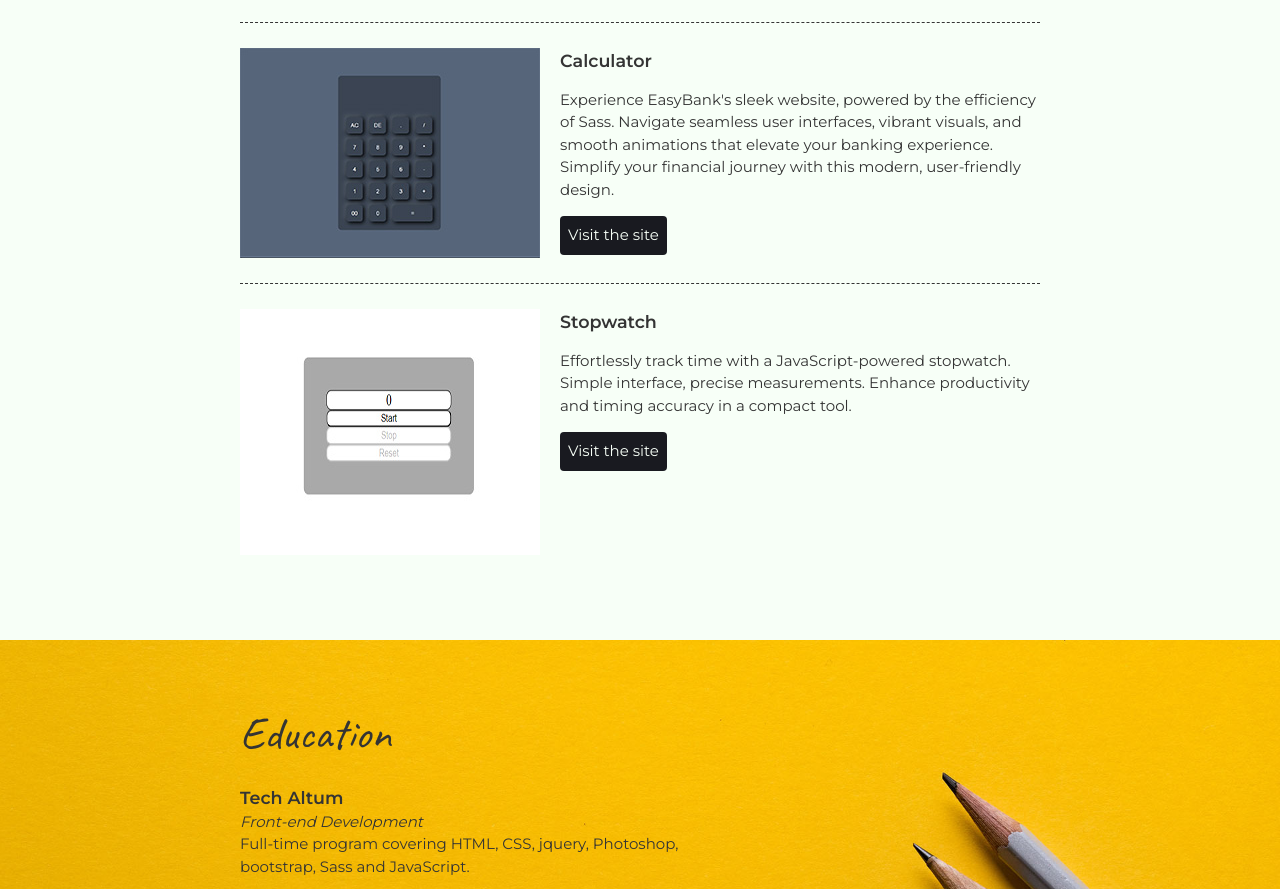
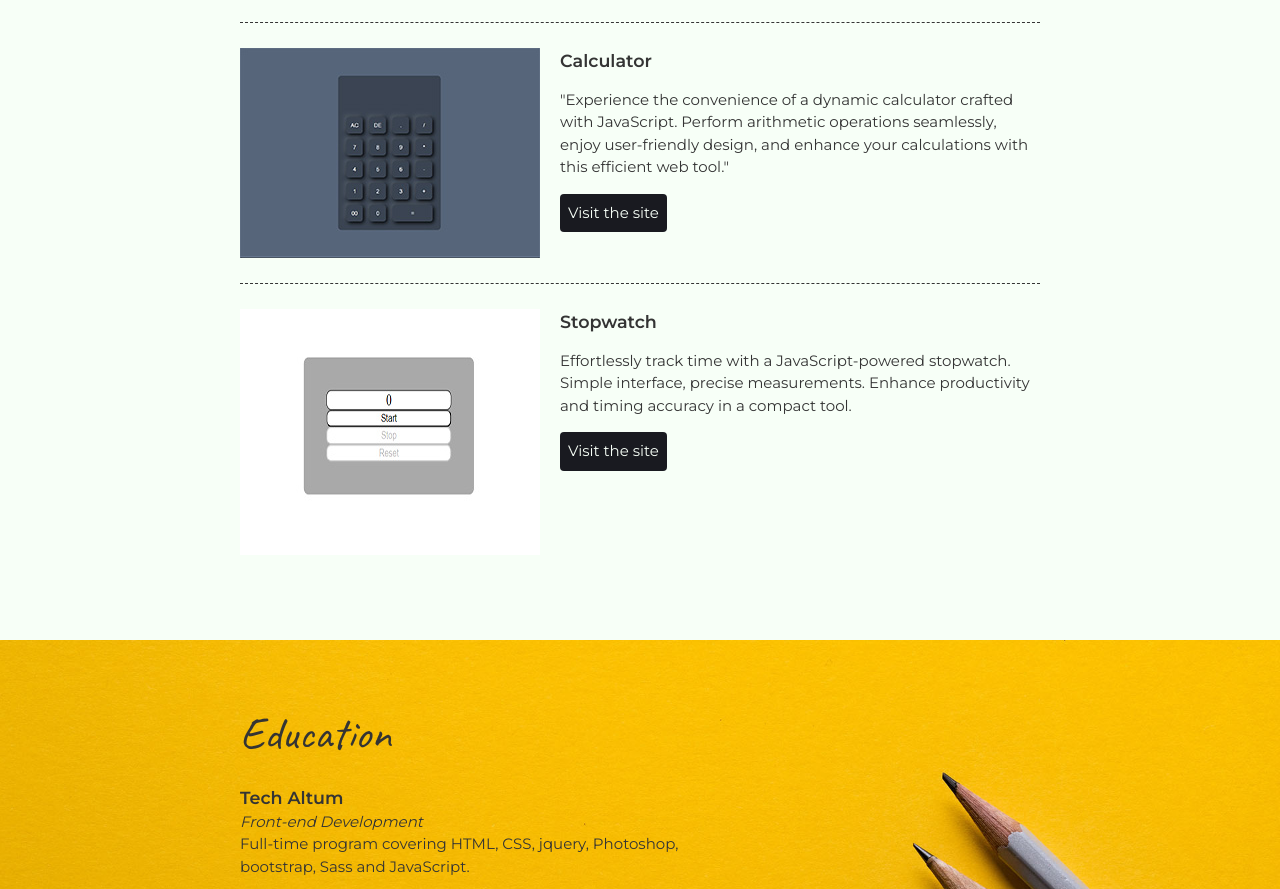
Before and after one commit to tanishq-tanwar/PersonalWebsite, a plain HTML site: page index.html in a window 1280 px wide. Shown: the part 2272-3161 px from the top of the page. Drawn offline with Linux system fonts and the light colour scheme.

Commit message:
Update index.html

```diff
--- a/index.html
+++ b/index.html
@@ -77,7 +77,7 @@
           <section class="project-item">
             <img src="images/calculator.jpg" alt="The Wire Ipsum website">
             <h3>Calculator</h3>
-            <p>Experience EasyBank's sleek website, powered by the efficiency of Sass. Navigate seamless user interfaces, vibrant visuals, and smooth animations that elevate your banking experience. Simplify your financial journey with this modern, user-friendly design.</p>
+            <p>"Experience the convenience of a dynamic calculator crafted with JavaScript. Perform arithmetic operations seamlessly, enjoy user-friendly design, and enhance your calculations with this efficient web tool."</p>
             <a class="btn" href="https://stellular-semolina-6d55e0.netlify.app/" target="_blank">Visit the site</a>
           </section>
 
```
